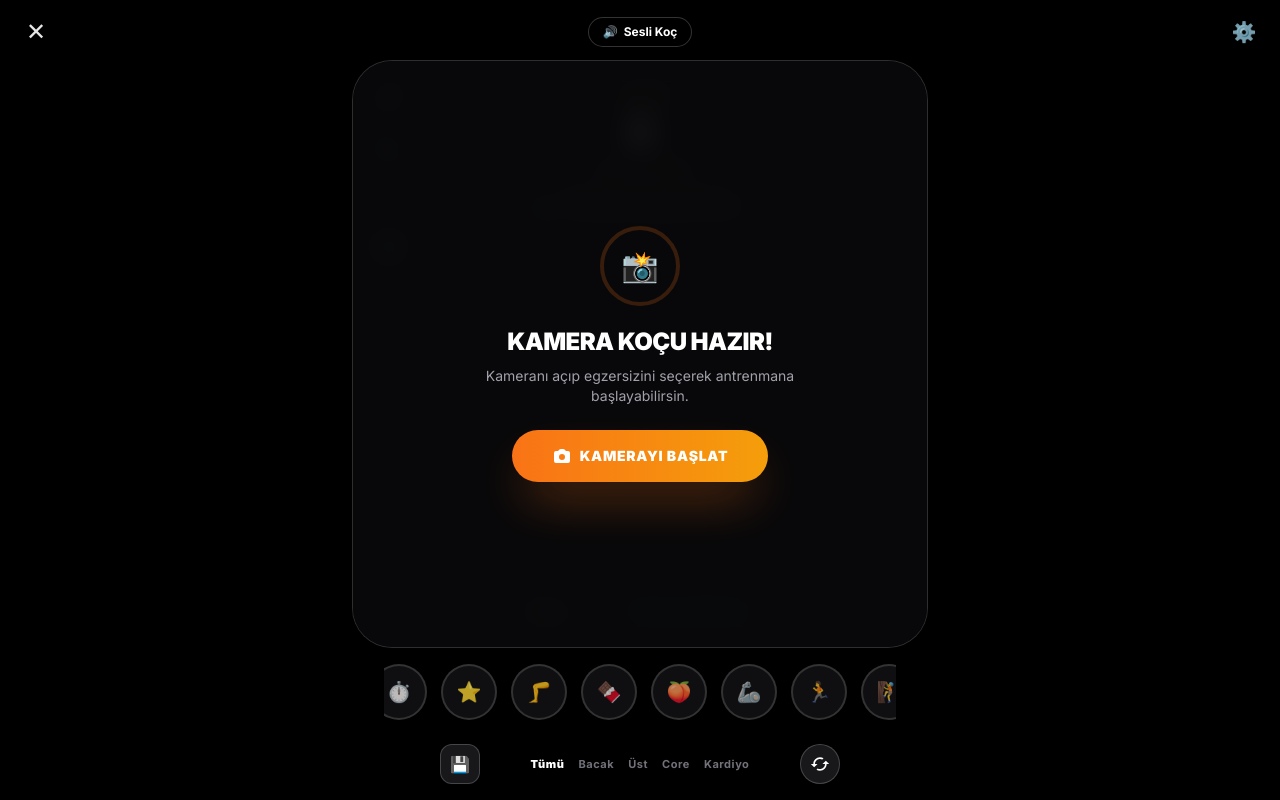
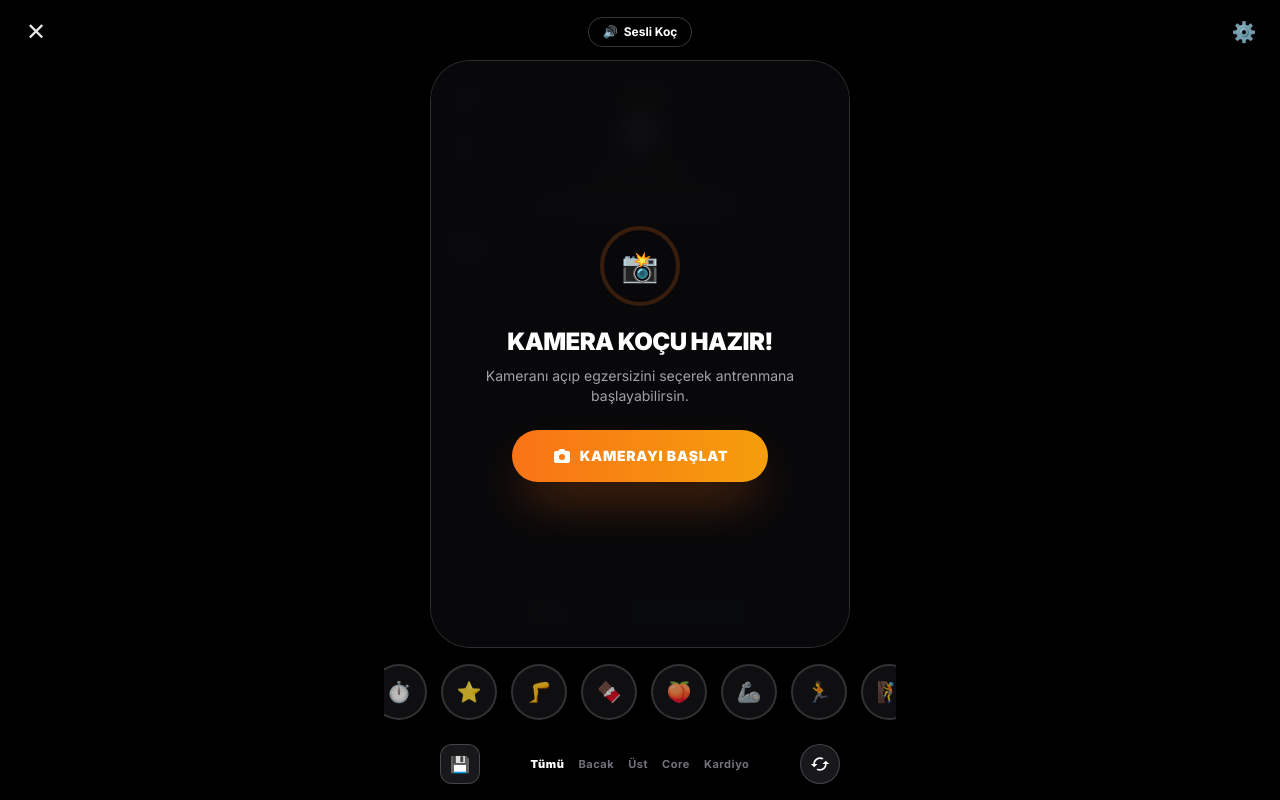
Before and after one commit to atilayaki/ev-sporu-app, a Flask app: page /ai-koc in a window 1280 px wide. Run offline with Flask 3, Linux system fonts and the light colour scheme; some libraries are stand-ins or nearby versions.

Commit message:
fix(ai-coach): enforce 9:16 full-bleed camera feed with object-cover and zero black bars

```diff
--- a/templates/ai_coach.html
+++ b/templates/ai_coach.html
@@ -28,14 +28,14 @@
         </button>
     </header>
 
-    <!-- MAIN VIEWFINDER SCREEN (Instagram Rounded Viewport) -->
-    <main class="relative flex-1 w-full mx-auto px-2 sm:px-4 py-0 flex items-center justify-center min-h-0">
+    <!-- MAIN VIEWFINDER SCREEN (Instagram 9:16 Fullscreen Rounded Viewport) -->
+    <main class="relative flex-1 w-full mx-auto px-1 sm:px-4 py-0 flex items-center justify-center min-h-0 overflow-hidden">
         <div id="camera-viewfinder-container"
-             class="relative w-full h-full max-w-md sm:max-w-xl mx-auto rounded-[32px] sm:rounded-[40px] overflow-hidden bg-zinc-950 border border-white/15 shadow-2xl flex items-center justify-center">
+             class="relative w-full h-full max-w-[420px] mx-auto rounded-[32px] sm:rounded-[40px] overflow-hidden bg-zinc-950 border border-white/15 shadow-2xl flex items-center justify-center aspect-[9/16]">
 
-            <!-- Video & Canvas (True Uncropped Fit) -->
+            <!-- Video & Canvas (True 9:16 Full Bleed, Zero Black Bars) -->
             <video id="webcam" class="hidden" autoplay playsinline muted></video>
-            <canvas id="output_canvas" class="w-full h-full object-contain transition-all duration-300"></canvas>
+            <canvas id="output_canvas" class="w-full h-full object-cover transition-all duration-300"></canvas>
 
             <!-- Loading & Start Overlay -->
             <div id="loading-overlay" class="absolute inset-0 flex flex-col items-center justify-center bg-zinc-950/95 z-40 p-6 text-center backdrop-blur-md">
@@ -317,7 +317,7 @@
     let timerInterval = null;
     let audioCtx = null;
     let camera = null;
-    let isFitContain = true;
+    let isFitContain = false; // default false = 9:16 full screen object-cover (no black bars)
 
     // 12 Exercises Configuration
     const exerciseConfig = {
@@ -1106,6 +1106,7 @@
     // Camera Switcher
     function flipCamera() {
         currentFacingMode = currentFacingMode === 'user' ? 'environment' : 'user';
+        canvasElement.style.transform = (currentFacingMode === 'user') ? 'scaleX(-1)' : 'scaleX(1)';
         if (camera) {
             camera.stop();
             initCamera();
@@ -1113,6 +1114,7 @@
     }
 
     function initCamera() {
+        canvasElement.style.transform = (currentFacingMode === 'user') ? 'scaleX(-1)' : 'scaleX(1)';
         camera = new Camera(videoElement, {
             onFrame: async () => {
                 await pose.send({image: videoElement});
```
